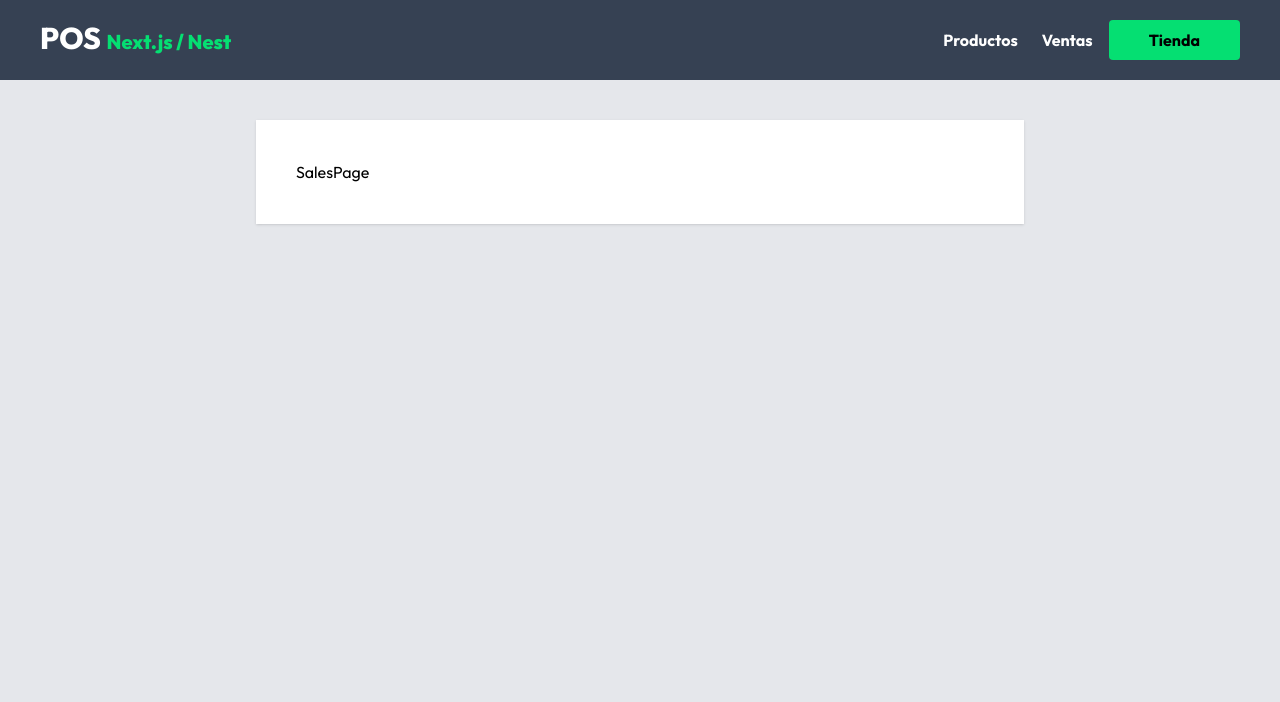
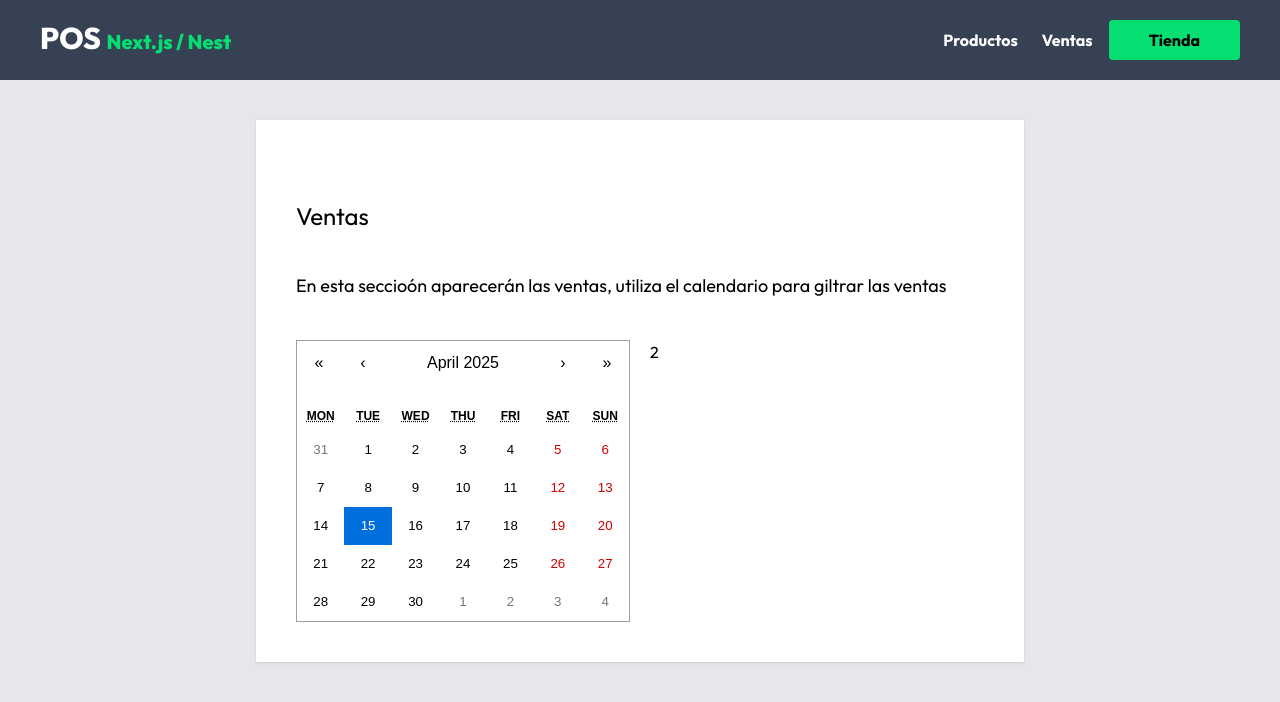
Before and after one commit to NahumFGz/pos-js-practice, a Next.js app in the folder b_tutorial/frontend/: page /admin/sales in a window 1280 px wide. Shown: the top 702 px of the page. Built offline with nearby package versions, Linux system fonts and the light colour scheme.

Commit message:
feat: :sparkles: Añadiendo calendario

```diff
--- a/b_tutorial/frontend/app/admin/sales/page.tsx
+++ b/b_tutorial/frontend/app/admin/sales/page.tsx
@@ -1,7 +1,16 @@
+import TransactionFilter from '@/components/transactions/TransactionFilter'
+import Heading from '@/components/ui/Heading'
+
 export default function SalesPage() {
   return (
     <>
-      <p>SalesPage</p>
+      <Heading>Ventas</Heading>
+      <p className='text-lg'>
+        En esta seccioón aparecerán las ventas, utiliza el calendario para
+        giltrar las ventas
+      </p>
+
+      <TransactionFilter />
     </>
   )
 }
--- /dev/null
+++ b/b_tutorial/frontend/components/transactions/TransactionFilter.tsx
@@ -0,0 +1,26 @@
+'use client'
+
+import Calendar from 'react-calendar'
+import 'react-calendar/dist/Calendar.css'
+import { useState } from 'react'
+import { format } from 'date-fns'
+
+type ValuePiece = Date | null
+type Value = ValuePiece | [ValuePiece, ValuePiece]
+
+export default function TransactionFilter() {
+  const [date, setDate] = useState<Value>(new Date())
+
+  const formattedDate = format(date?.toString() || new Date(), 'yyyy-MM-dd')
+  console.log(formattedDate)
+
+  return (
+    <div className='grid grid-cols-1 lg:grid-cols-2 gap-5 mt-10'>
+      <div>
+        <Calendar value={date} onChange={setDate} />
+      </div>
+
+      <div>2</div>
+    </div>
+  )
+}
--- /dev/null
+++ b/b_tutorial/frontend/components/ui/Heading.tsx
@@ -0,0 +1,7 @@
+export default function Heading({ children }: { children: React.ReactNode }) {
+  return (
+    <>
+      <h1 className='text-2xl my-10'>{children}</h1>
+    </>
+  )
+}
--- a/b_tutorial/frontend/package.json
+++ b/b_tutorial/frontend/package.json
@@ -9,8 +9,10 @@
     "lint": "next lint"
   },
   "dependencies": {
+    "date-fns": "^4.1.0",
     "next": "15.3.0",
     "react": "^19.0.0",
+    "react-calendar": "^5.1.0",
     "react-dom": "^19.0.0",
     "react-toastify": "^11.0.5",
     "zod": "^3.24.2",
```
Also changed, not shown: 1 other file (tests, documents, lock files or other folders).
